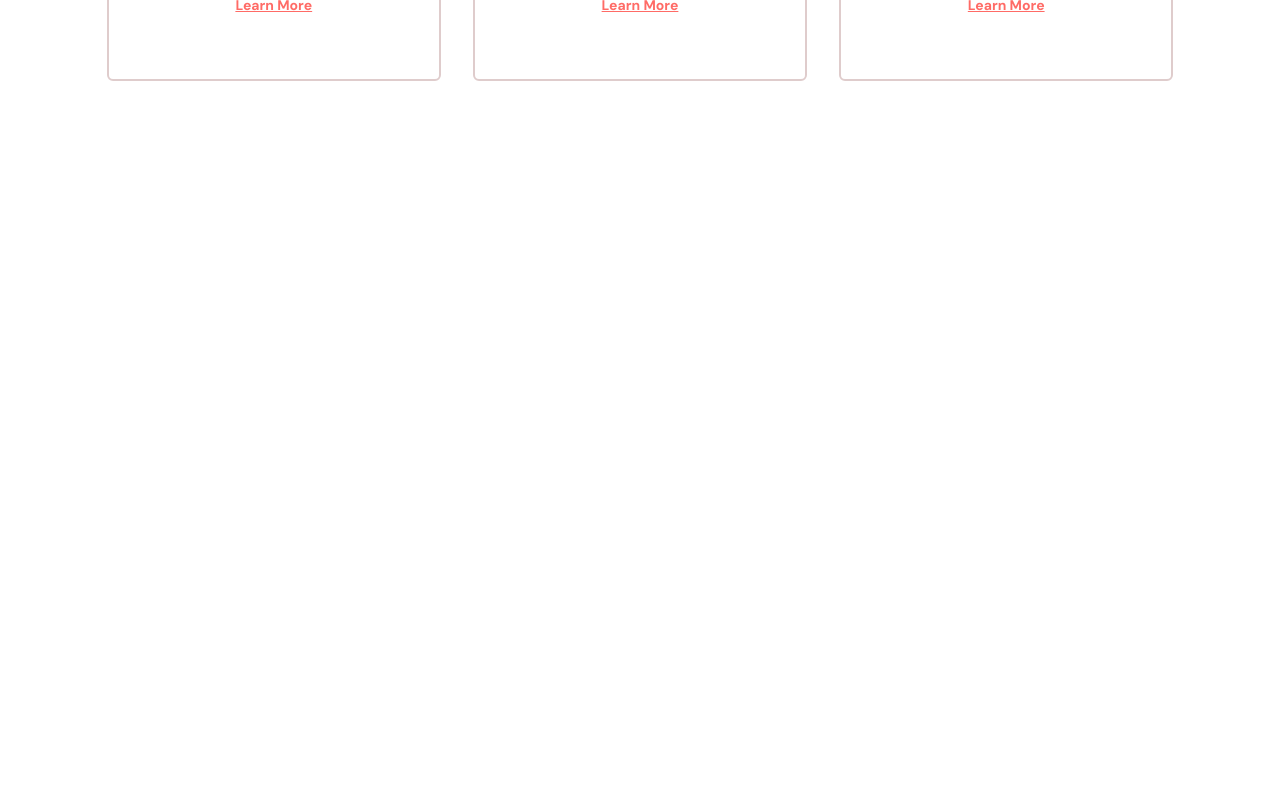
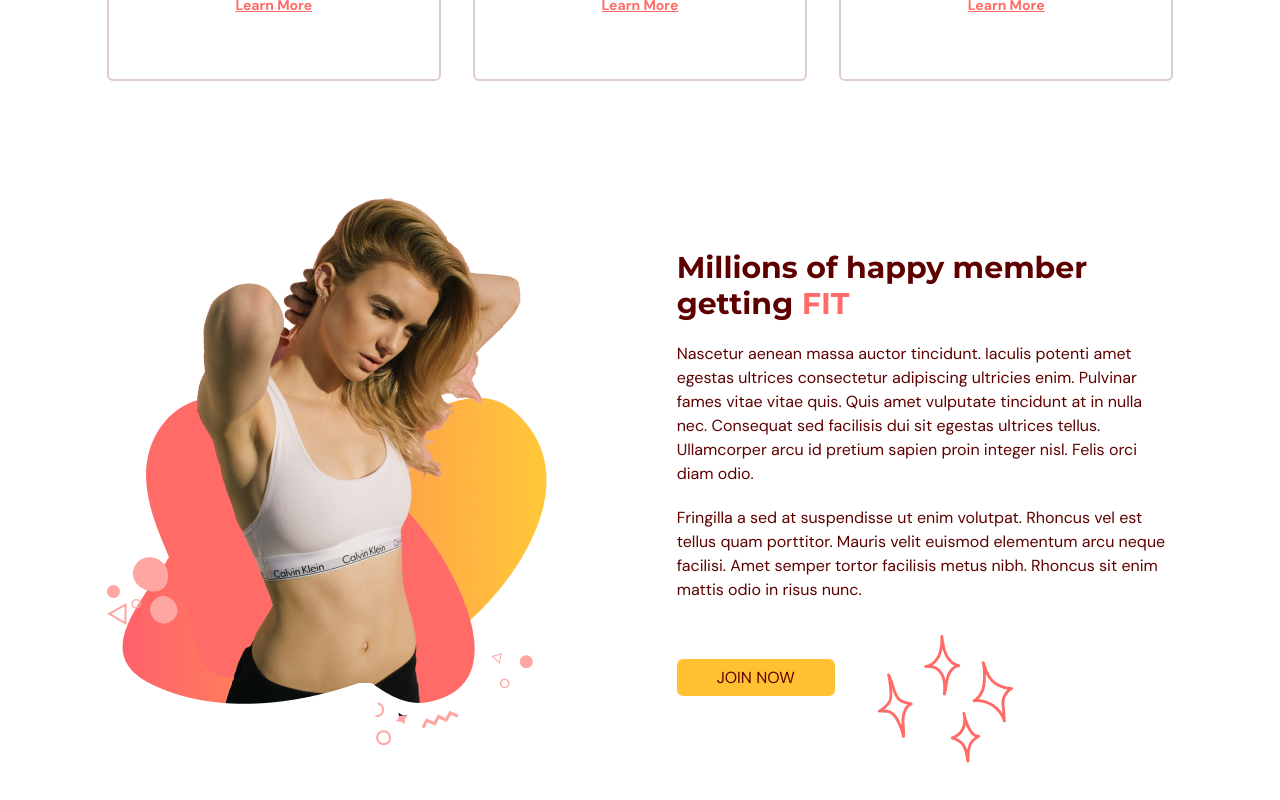
Before and after one commit to tushar-upadhya/gymfly-typescript, a React (Vite) app: page / in a window 1280 px wide. Shown: the part 1303-2103 px from the top of the page. Before the commit the page ends 1600 px from the top, so only its background shows below. Built offline with nearby package versions, Linux system fonts and the light colour scheme.

Commit message:
benefit done

```diff
--- a/src/components/benefit/Benefits.tsx
+++ b/src/components/benefit/Benefits.tsx
@@ -3,6 +3,7 @@
 import { SelectedPage } from "../../common/enums/enums";
 import HText from "../../common/h1/HText";
 import { BenefitType } from "../../common/interfaces/BenefitType";
+import ActionButton from "../../common/button/ActionButton";
 
 import {
   HomeModernIcon,
@@ -11,6 +12,8 @@
 } from "@heroicons/react/24/solid";
 
 import Benefit from "./Benefit";
+
+import benefitImage from "../../assets/BenefitsPageGraphic.png";
 
 const benefits: Array<BenefitType> = [
   {
@@ -90,6 +93,74 @@
             />
           ))}
         </motion.div>
+
+        {/* graphic & description */}
+        <div className="mt-16 items-center justify-between gap-20 md:mt-28 md:flex">
+          {/* img */}
+          <img className="mx-auto" src={benefitImage} alt="benefitImage" />
+
+          {/* description */}
+
+          <div>
+            {/* title */}
+            <motion.div
+              initial="hidden"
+              whileInView="visible"
+              viewport={{ once: true, amount: 0.5 }}
+              transition={{ duration: 1.8 }}
+              variants={{
+                hidden: { opacity: 0, x: 100 },
+                visible: { opacity: 1, x: 0 },
+              }}
+            >
+              <div className="before:absolute before:-left-20 before:-top-20 before:z-[1] before:content-abstractWaves">
+                <div>
+                  <HText>
+                    Millions of happy member getting{" "}
+                    <span className="text-primary-500">FIT</span>
+                  </HText>
+                </div>
+              </div>
+            </motion.div>
+            {/* description */}
+
+            <motion.div
+              initial="hidden"
+              whileInView="visible"
+              viewport={{ once: true, amount: 0.5 }}
+              transition={{ duration: 1.8 }}
+              variants={{
+                hidden: { opacity: 0, x: -50 },
+                visible: { opacity: 1, x: 0 },
+              }}
+            >
+              <p className="my-5">
+                Nascetur aenean massa auctor tincidunt. Iaculis potenti amet
+                egestas ultrices consectetur adipiscing ultricies enim. Pulvinar
+                fames vitae vitae quis. Quis amet vulputate tincidunt at in
+                nulla nec. Consequat sed facilisis dui sit egestas ultrices
+                tellus. Ullamcorper arcu id pretium sapien proin integer nisl.
+                Felis orci diam odio.
+              </p>
+
+              <p className="mb-5">
+                Fringilla a sed at suspendisse ut enim volutpat. Rhoncus vel est
+                tellus quam porttitor. Mauris velit euismod elementum arcu neque
+                facilisi. Amet semper tortor facilisis metus nibh. Rhoncus sit
+                enim mattis odio in risus nunc.
+              </p>
+            </motion.div>
+            {/* button */}
+
+            <div className="relative mt-16">
+              <div className="before:absolute before:-bottom-20 before:right-40 before:z-[-1] before:content-sparkles">
+                <ActionButton setSelectedPage={setSelectedPage}>
+                  JOIN NOW
+                </ActionButton>
+              </div>
+            </div>
+          </div>
+        </div>
       </motion.div>
     </section>
   );
```
